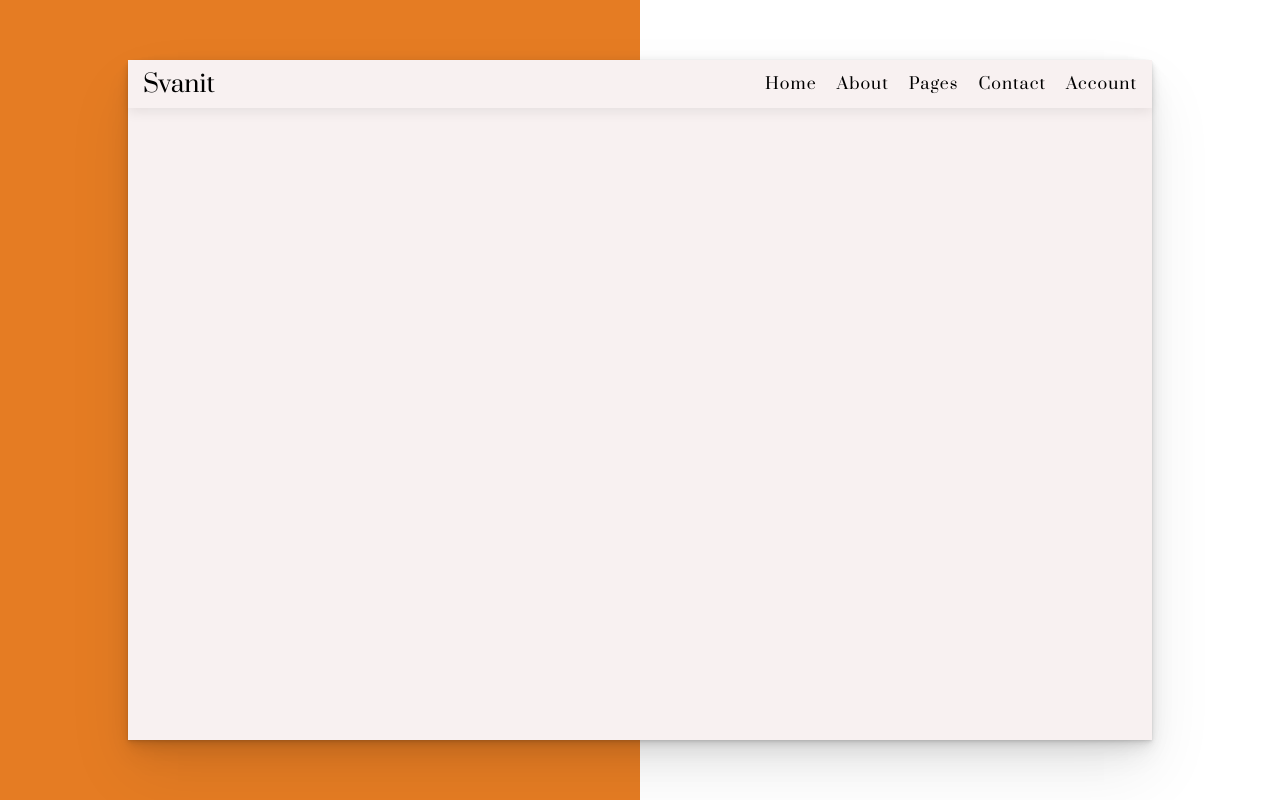
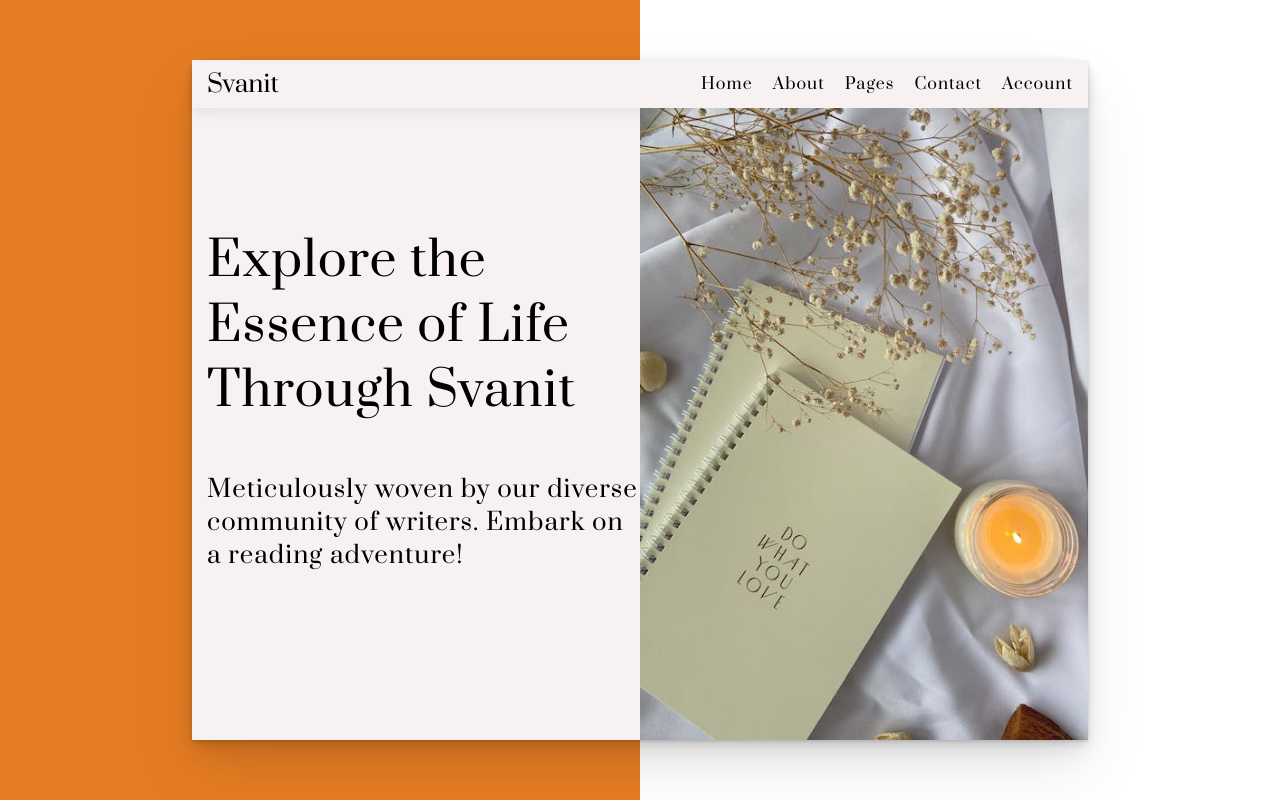
Before and after one commit to aditya-464/CODSOFT, a plain HTML site: page codsoft_L3_T1_blog/client/home.html in a window 1280 px wide. Drawn offline with Linux system fonts and the light colour scheme.

Commit message:
Hero section of home page done

```diff
--- a/codsoft_L3_T1_blog/client/home.css
+++ b/codsoft_L3_T1_blog/client/home.css
@@ -30,7 +30,7 @@ html {
 
 .home-inner-div {
     position: fixed;
-    width: 80vw;
+    width: 70vw;
     height: 85vh;
     background-color: var(--primary-light);
     display: flex;
@@ -49,7 +49,7 @@ html {
 
 .navbar {
     position: fixed;
-    width: 80%;
+    width: 70%;
     display: flex;
     justify-content: space-between;
     align-items: center;
@@ -135,3 +135,54 @@ html {
 
 
 /* Hero Section */
+.hero-section{
+    width: 100%;
+    height: 100%;
+    display: flex;
+    justify-content: space-between;
+    align-items: center;
+    /* padding: 0 1.5rem; */
+    padding-right: 0;
+    overflow: hidden;
+}
+
+.hero-left{
+    width: 50%;
+    letter-spacing: 0.1rem;
+    display: flex;
+    flex-direction: column;
+    justify-content: center;
+    padding-left: 1.5rem;
+}
+
+.hero-left .title{
+    font-size: var(--h2);
+}
+
+.hero-left .title span{
+    display: inline-block;
+    transition-duration: 300ms;
+    /* border-bottom: 2px solid transparent; */
+
+}
+
+.hero-left .title span:hover{
+    color: var(--primary-dark);
+    /* border-bottom: 2px solid var(--primary-dark); */
+}
+
+.hero-left .subtitle{
+    margin-top: 5rem;
+    font-size: var(--h5);
+}
+
+.hero-right{
+    width: 50%;
+    height: 100%;
+}
+
+.hero-right img{
+    width: 100%;
+    height: 100%;
+    object-fit: cover;
+}
--- a/codsoft_L3_T1_blog/client/home.html
+++ b/codsoft_L3_T1_blog/client/home.html
@@ -56,7 +56,21 @@
 
         <!-- Hero Section -->
         <div class="hero-section">
-
+          <div class="hero-left">
+            <div class="title">
+              <p>
+                Explore the Essence of Life Through <span>Svanit</span>
+              </p>
+            </div>
+            <div class="subtitle">
+              <p>
+                Meticulously woven by our diverse community of writers. Embark on a reading adventure!
+              </p>
+            </div>
+          </div>
+          <div class="hero-right">
+            <img src="./public/images/hero1.jpeg" alt="hero-img">
+          </div>
         </div>
       </div>
     </div>
```
Also changed, not shown: codsoft_L3_T1_blog/client/public/images/hero1.jpeg (added), codsoft_L3_T1_blog/client/public/images/hero2.webp (added), codsoft_L3_T1_blog/client/public/images/hero3.webp (added).
